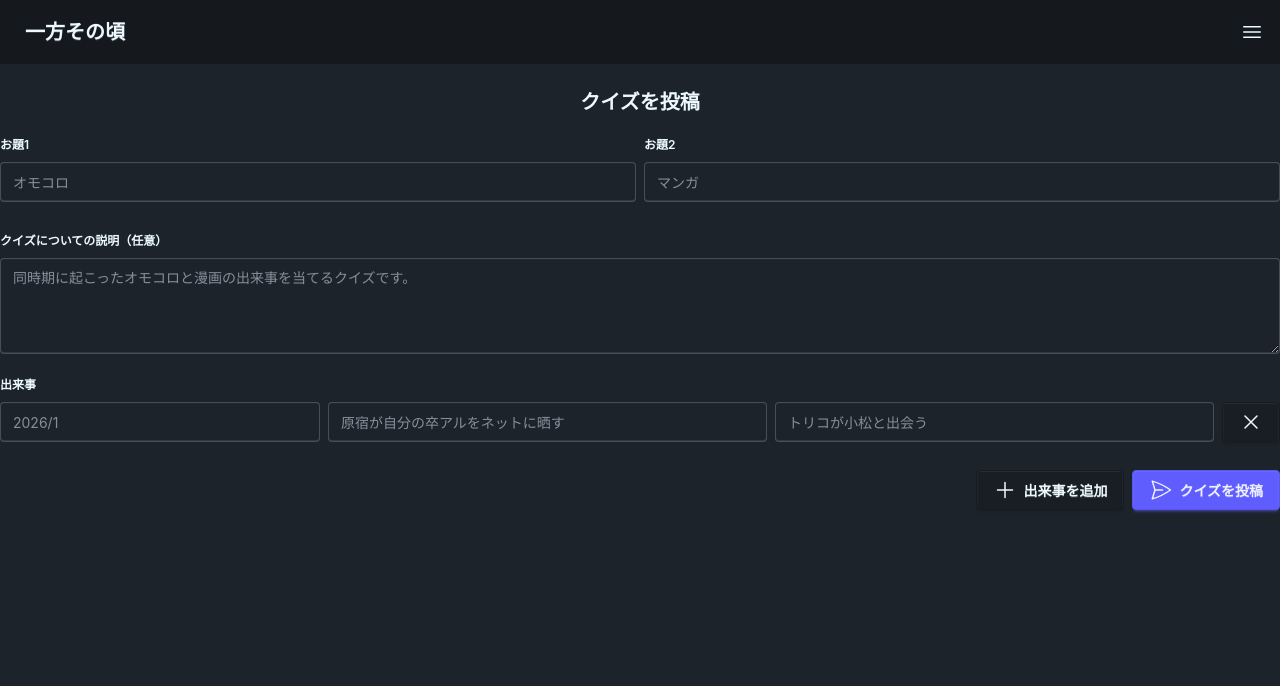
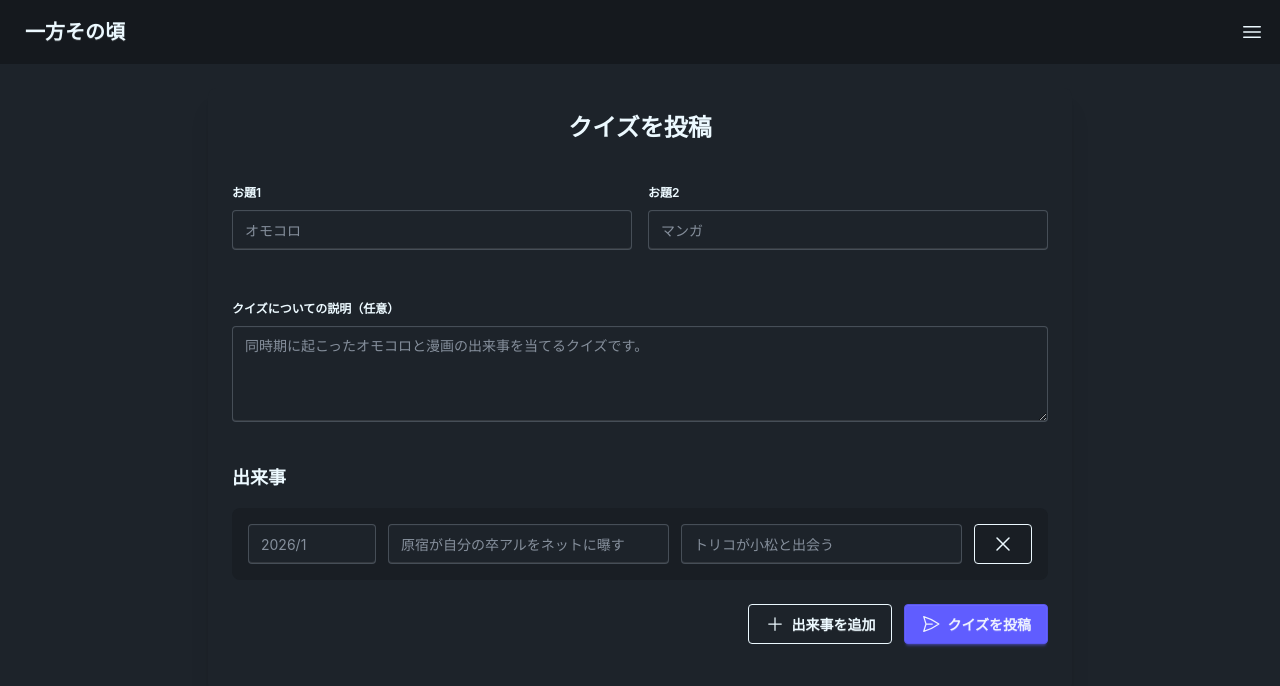
Before and after one commit to meuzi8122/timeline-quiz-maker, a SvelteKit app: page /editor/new in a window 1280 px wide. Both pictures are taken after a click on the button "出来事を追加". Shown: the top 686 px of the page. Built offline with nearby package versions, Linux system fonts and the light colour scheme.

Commit message:
fix layout

```diff
--- a/src/lib/components/layout/navbar.svelte
+++ b/src/lib/components/layout/navbar.svelte
@@ -26,7 +26,7 @@
 			>
 				<li><a href="/">クイズを探す</a></li>
 				<li><a href="/editor/new">クイズを投稿</a></li>
-				<li><a href="/about">クイズの遊び方</a></li>
+				<li><a href="/how-to-play">クイズの遊び方</a></li>
 			</ul>
 		</div>
 	</div>
--- a/src/lib/components/occurrence-list/occurrence-list.svelte
+++ b/src/lib/components/occurrence-list/occurrence-list.svelte
@@ -114,7 +114,7 @@
 		{/each}
 	</div>
 
-	<p class="mt-2">{message}</p>
+	{#if message}<p class="mt-5">{message}</p>{/if}
 
 	<div class="flex gap-2 mt-4">
 		<button class="btn btn-primary" onclick={handleAnswerButtonClick} disabled={!answerable}
--- a/src/lib/domains/entitite/question.ts
+++ b/src/lib/domains/entitite/question.ts
@@ -6,5 +6,5 @@
 };
 
 export function createTitle(question: Question): string {
-	return `「${question.theme1}」と「${question.theme2}」の出来事`;
+	return `「${question.theme1}」と「${question.theme2}」`;
 }
--- a/src/routes/+page.svelte
+++ b/src/routes/+page.svelte
@@ -6,11 +6,11 @@
 	let keyword = $state("");
 </script>
 
-<div class="container mx-auto mt-6 flex flex-col gap-5">
-	<h1 class="font-bold text-xl text-center">クイズを探す</h1>
+<div class="container mx-auto mt-6 px-4 max-w-4xl">
+	<h1 class="font-bold text-2xl text-center mb-6">クイズを探す</h1>
 
-	<div class="flex justify-center">
-		<label class="input">
+	<div class="flex justify-center mb-6">
+		<label class="input input-bordered w-full max-w-md">
 			<svg class="h-[1em] opacity-50" xmlns="http://www.w3.org/2000/svg" viewBox="0 0 24 24">
 				<g
 					stroke-linejoin="round"
@@ -32,22 +32,23 @@
 		</label>
 	</div>
 
-	<ul class="list bg-base-100 rounded-box shadow-md">
+	<div class="space-y-3">
 		{#each data.questions as question}
 			{#if question.theme1.includes(keyword) || question.theme2.includes(keyword) || question.description?.includes(keyword)}
-				<li class="list-row">
-					<div>
-						<div class="text-base">
-							<a href={`/questions/${question.id}`} class="link link-primary no-underline">
+				<div class="card bg-base-100 shadow-lg hover:shadow-xl transition-shadow">
+					<div class="card-body">
+						<div class="flex justify-between items-center">
+							<div class="flex-1">
+								<h2 class="card-title text-lg mb-2">
+									<a href={`/questions/${question.id}`} class="link link-primary hover:link-accent">
 										{createTitle(question)}
 									</a>
+								</h2>
+								<p class="text-sm text-base-content/70">
+									{question.description ?? "説明はありません"}
+								</p>
 							</div>
-						<div class="text-sm font-semibold opacity-60">
-							{question.description ?? "説明はありません"}
-						</div>
-					</div>
-					<div></div>
-					<div>
+							<div class="flex-none">
 								<!-- svelte-ignore a11y_consider_explicit_label -->
 								<button
 									class="btn btn-circle btn-ghost"
@@ -71,8 +72,10 @@
 									</svg>
 								</button>
 							</div>
-				</li>
+						</div>
+					</div>
+				</div>
 			{/if}
 		{/each}
-	</ul>
 	</div>
+</div>
--- a/src/routes/editor/new/+page.svelte
+++ b/src/routes/editor/new/+page.svelte
@@ -51,50 +51,74 @@
 	}
 </script>
 
-<div class="container mx-auto flex flex-col gap-3 mt-6">
-	<h1 class="text-xl font-bold text-center">クイズを投稿</h1>
-	<div class="flex gap-2">
+<div class="container mx-auto px-4 max-w-4xl mt-6">
+	<div class="card bg-base-100 shadow-xl">
+		<div class="card-body">
+			<h1 class="card-title text-2xl justify-center mb-6">クイズを投稿</h1>
+
+			<div class="grid grid-cols-1 md:grid-cols-2 gap-4 mb-6">
 				<fieldset class="fieldset w-full">
 					<legend class="fieldset-legend">お題1</legend>
-			<input type="text" class="input w-full" placeholder="オモコロ" bind:value={theme1} />
-			{#if errors.theme1}<p class="label text-red-500">{errors.theme1[0]}</p>{/if}
+					<input
+						type="text"
+						class="input input-bordered w-full"
+						placeholder="オモコロ"
+						bind:value={theme1}
+					/>
+					{#if errors.theme1}<p class="label text-error">{errors.theme1[0]}</p>{/if}
 				</fieldset>
 				<fieldset class="fieldset w-full">
 					<legend class="fieldset-legend">お題2</legend>
-			<input type="text" class="input w-full" placeholder="マンガ" bind:value={theme2} />
-			{#if errors.theme2}<p class="label text-red-500">{errors.theme2[0]}</p>{/if}
+					<input
+						type="text"
+						class="input input-bordered w-full"
+						placeholder="マンガ"
+						bind:value={theme2}
+					/>
+					{#if errors.theme2}<p class="label text-error">{errors.theme2[0]}</p>{/if}
 				</fieldset>
 			</div>
-	<fieldset class="fieldset w-full">
+
+			<fieldset class="fieldset w-full mb-6">
 				<legend class="fieldset-legend">クイズについての説明（任意）</legend>
 				<textarea
-			class="textarea h-24 w-full"
+					class="textarea textarea-bordered h-24 w-full"
 					placeholder="同時期に起こったオモコロと漫画の出来事を当てるクイズです。"
 					bind:value={description}
 				></textarea>
-		{#if errors.description}<p class="label text-red-500">{errors.description[0]}</p>{/if}
+				{#if errors.description}<p class="label text-error">{errors.description[0]}</p>{/if}
 			</fieldset>
-	<div class="flex flex-col gap-2">
-		<span class="text-[12px] font-semibold block leading-normal">出来事</span>
-		<div class="flex flex-col gap-2">
+
+			<div class="mb-6">
+				<h3 class="text-lg font-semibold mb-4">出来事</h3>
+				<div class="space-y-4">
 					{#each occurencesPairs as pair, index}
-				<div class="flex gap-2">
-					<input type="text" class="input" placeholder="2026/1" bind:value={pair.occurredAt} />
+						<div class="bg-base-200 p-4 rounded-lg">
+							<div class="flex flex-col lg:flex-row gap-3">
 								<input
 									type="text"
-						class="input flex-1"
-						placeholder="原宿が自分の卒アルをネットに晒す"
+									class="input input-bordered lg:w-32"
+									placeholder="2026/1"
+									bind:value={pair.occurredAt}
+								/>
+								<input
+									type="text"
+									class="input input-bordered flex-1"
+									placeholder="原宿が自分の卒アルをネットに曝す"
 									bind:value={pair.occurrence1}
 								/>
-
 								<input
 									type="text"
-						class="input flex-1"
+									class="input input-bordered flex-1"
 									placeholder="トリコが小松と出会う"
 									bind:value={pair.occurrence2}
 								/>
 								<!-- svelte-ignore a11y_consider_explicit_label -->
-					<button type="button" class="btn" onclick={() => handleDeleteButtonClick(index)}>
+								<button
+									type="button"
+									class="btn btn-outline"
+									onclick={() => handleDeleteButtonClick(index)}
+								>
 									<svg
 										xmlns="http://www.w3.org/2000/svg"
 										fill="none"
@@ -107,22 +131,25 @@
 									</svg>
 								</button>
 							</div>
+						</div>
 					{/each}
 				</div>
-		{#if errors.occurrencePairs && errors.occurrencePairs.length > 0}<p
-				class="text-red-500 text-[12px] block leading-normal"
-			>
-				日付か出来事が未入力の箇所があります
-			</p>{/if}
-		<div class="flex gap-2 justify-end mt-5">
-			<button type="button" class="btn" onclick={handleAddButtonClick}>
+
+				{#if errors.occurrencePairs && errors.occurrencePairs.length > 0}
+					<div class="alert alert-error mt-3">
+						<span>日付か出来事が未入力の箇所があります</span>
+					</div>
+				{/if}
+
+				<div class="flex gap-3 justify-end mt-6">
+					<button type="button" class="btn btn-outline" onclick={handleAddButtonClick}>
 						<svg
 							xmlns="http://www.w3.org/2000/svg"
 							fill="none"
 							viewBox="0 0 24 24"
 							stroke-width="1.5"
 							stroke="currentColor"
-					class="size-6"
+							class="size-5"
 						>
 							<path stroke-linecap="round" stroke-linejoin="round" d="M12 4.5v15m7.5-7.5h-15" />
 						</svg>
@@ -135,7 +162,7 @@
 							viewBox="0 0 24 24"
 							stroke-width="1.5"
 							stroke="currentColor"
-					class="size-6"
+							class="size-5"
 						>
 							<path
 								stroke-linecap="round"
@@ -143,9 +170,10 @@
 								d="M6 12 3.269 3.125A59.769 59.769 0 0 1 21.485 12 59.768 59.768 0 0 1 3.27 20.875L5.999 12Zm0 0h7.5"
 							/>
 						</svg>
-
-				クイズを投稿</button
-			>
+						クイズを投稿
+					</button>
 				</div>
 			</div>
 		</div>
+	</div>
+</div>
--- a/src/routes/questions/[id]/+page.svelte
+++ b/src/routes/questions/[id]/+page.svelte
@@ -4,6 +4,6 @@
 	let { data } = $props();
 </script>
 
-<div class="container mx-auto mt-4">
+<div class="container mx-auto px-4 max-w-6xl">
 	<OccurrenceList question={data.question} occurencesPairs={data.question.occurrencePairs} />
 </div>
```
Lines whose indentation alone changed are shown as unchanged.
